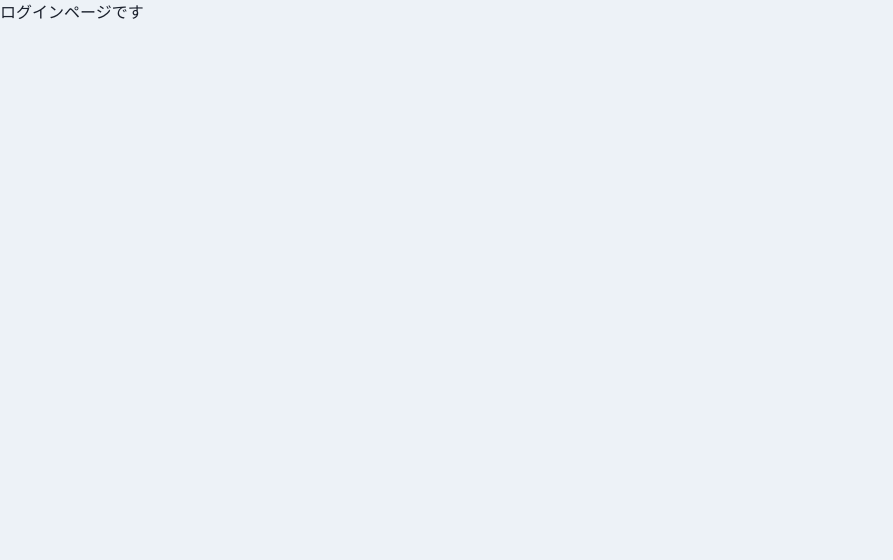
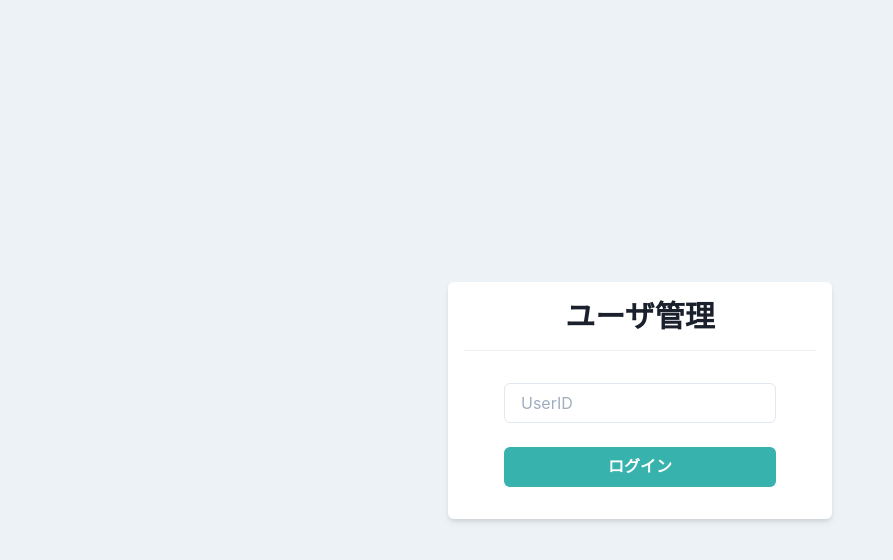
Before and after one commit to kuntaro0524/jak-final-project01, a React (Create React App) app: page / in a window 1280 px wide. Shown: the top 560 px of the page, without its empty margins (0-893 px from the left). Built offline with nearby package versions, Linux system fonts and the light colour scheme.

Commit message:
ログイン画面について骨組みを作った

```diff
--- a/src/components/pages/Login.tsx
+++ b/src/components/pages/Login.tsx
@@ -1,9 +1,34 @@
+import {
+  Box,
+  Button,
+  Divider,
+  Flex,
+  Heading,
+  Input,
+  Stack
+} from "@chakra-ui/react";
 import { memo, VFC } from "react";
 
 export const Login: VFC = memo(() => {
   return (
-    <>
-      <p> ログインページです </p>
-    </>
+    <Flex align="center" justify="center" height="100vh">
+      {/* 角を丸くしたり、影をつけたりする */}
+      <Box bg="white" w="sm" p={4} borderRadius="md" shadow="md">
+        <Heading as="h1" size="lg" textAlign="center">
+          ユーザ管理
+        </Heading>
+        {/* Y軸のマージンを4pxにする */}
+        <Divider my={4} />
+        {/* コンポーネントを等間隔で並べていくのに非常に便利 */}
+        {/* y軸やX軸のマージンも設定している */}
+        <Stack spacing={6} py={4} px={10}>
+          <Input placeholder="UserID" />
+          <Button bg="teal.400" color="white" _hover={{ opacity: 0.8 }}>
+            {" "}
+            ログイン　{" "}
+          </Button>
+        </Stack>
+      </Box>
+    </Flex>
   );
 });
```
